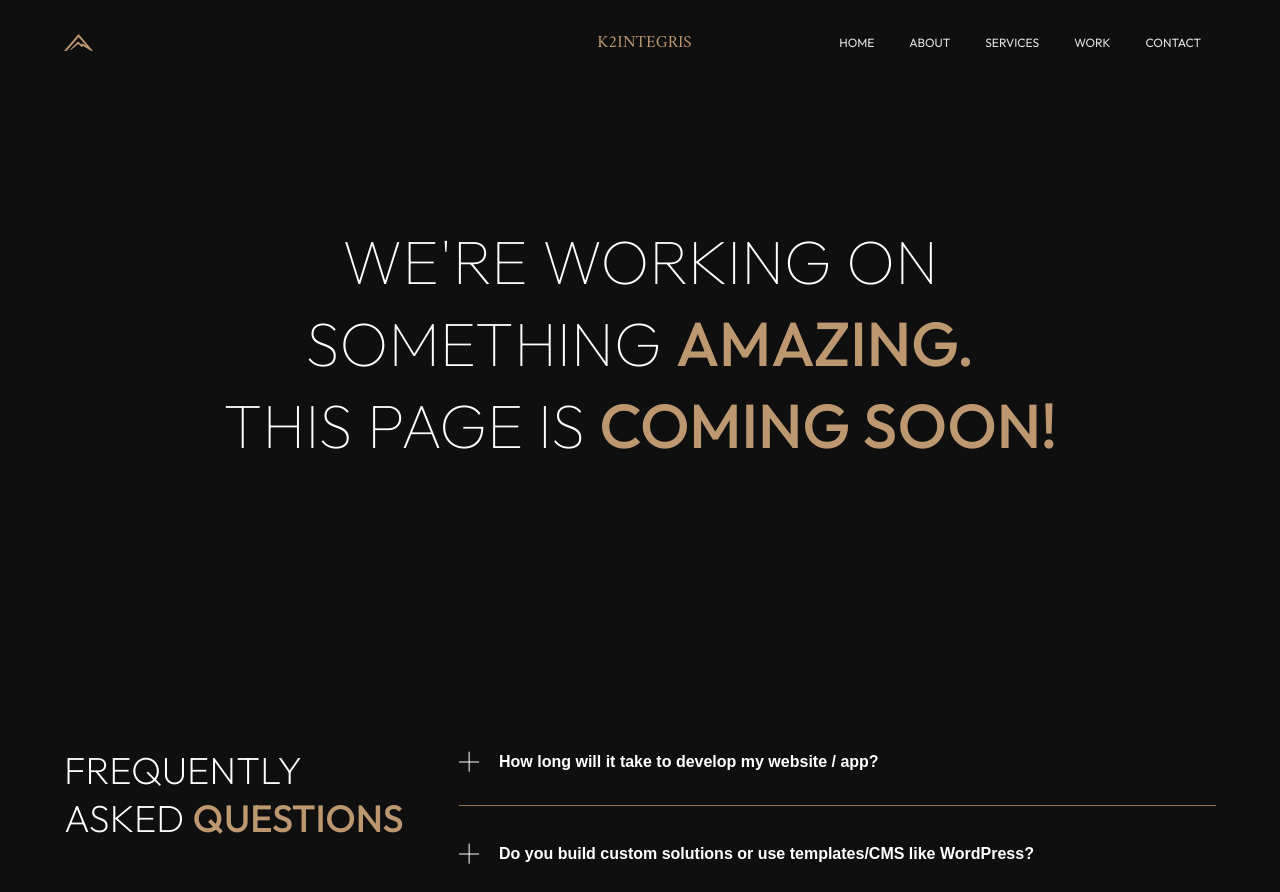
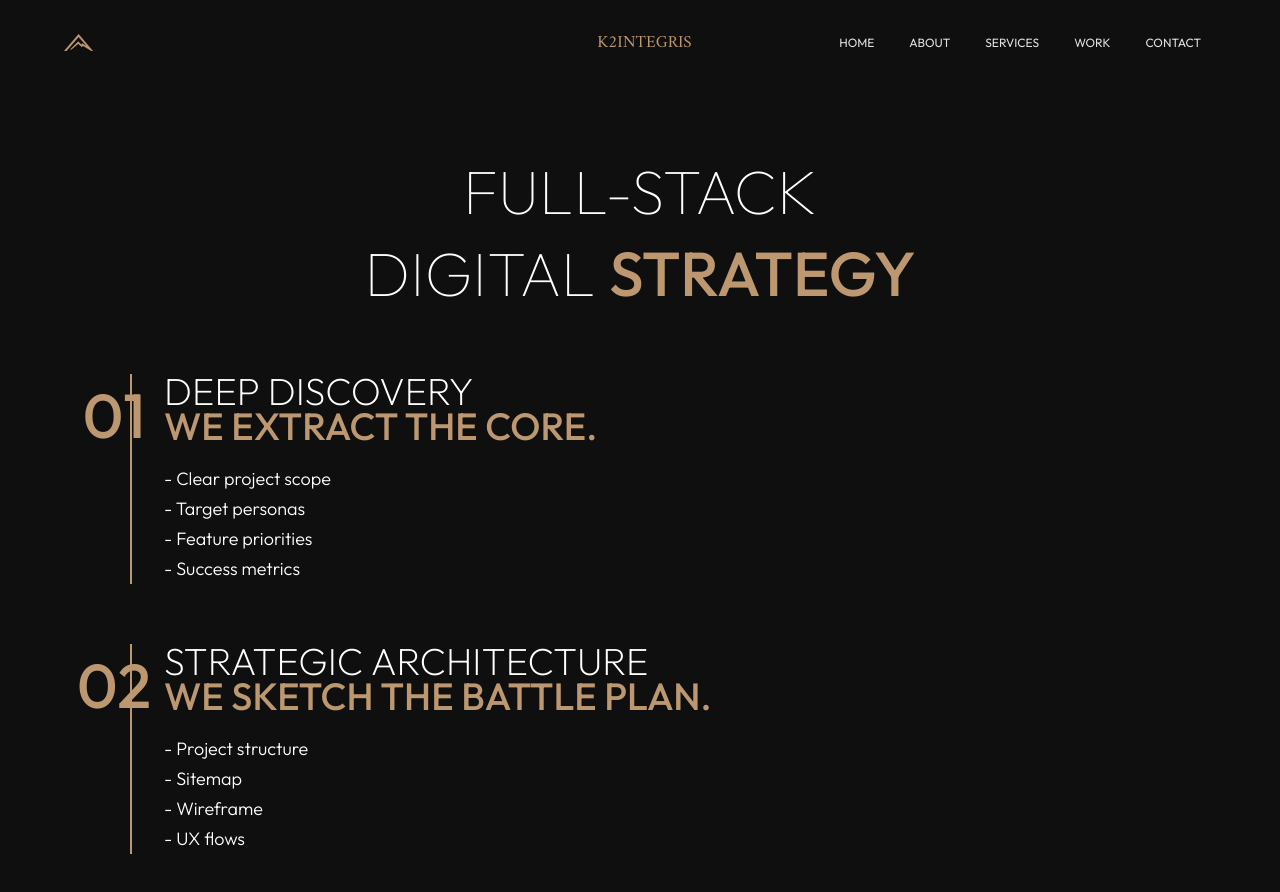
Before and after one commit to K2-Integris/k2integris, a Next.js app: page /strategy in a window 1280 px wide. Shown: the top 892 px of the page. Built offline with nearby package versions, Linux system fonts and the light colour scheme.

Commit message:
Strategy subpage

```diff
--- /dev/null
+++ b/app/css/_strategy.scss
@@ -0,0 +1,57 @@
+#strategy {
+    padding-bottom: 10rem;
+
+    .wrapper {
+        display: flex;
+        flex-direction: column;
+        gap: 6rem;
+    }
+
+    .hero {
+        padding-top: 15rem;
+
+        display: flex;
+        flex-direction: column;
+        gap: 3rem;
+    }
+
+    .step {
+        display: grid;
+        grid-template-areas: 'number heading' 'number text' 'number text';
+        grid-template-columns: 10rem calc(100% - 10rem);
+
+        h1 {
+            grid-area: number;
+            position: relative;
+
+            &::after {
+                content: "";
+
+                position: absolute;
+
+                width: 2px;
+                height: 100%;
+                background-color: var(--gold);
+                right: 3.2rem;
+            }
+        }
+
+        h2 {
+            grid-area: heading;
+            line-height: 3.5rem !important;
+
+            span {
+                font-size: 2rem;
+                line-height: 2.5rem !important;
+            }
+        }
+
+        p {
+            grid-area: text;
+            padding-top: 2rem;
+
+            font-size: 1.8rem;
+            line-height: 3rem;
+        }
+    }
+}
--- a/app/css/style.scss
+++ b/app/css/style.scss
@@ -122,6 +122,7 @@ section, header {
 @import "contact";
 @import "faq";
 @import "footer";
+@import "strategy";
 
 @media only screen and (max-width: 380px) {
     h1, h1 span {
--- a/app/strategy/page.jsx
+++ b/app/strategy/page.jsx
@@ -2,7 +2,220 @@ const { default: ComingSoon } = require("../coming-soon")
 
 const Strategy = () => {
     return (
-        <ComingSoon />
+        <>
+            <section id="strategy">
+                <div className="wrapper">
+                    <article className="hero">
+                        <h1>
+                            Full-Stack<br />Digital <span>Strategy</span>
+                        </h1>
+                    </article>
+                    <article className="step">
+                        <h1>
+                            <span>
+                                01
+                            </span>
+                        </h1>
+
+                        <h2>
+                            Deep Discovery
+                            <br />
+                            <span>
+                                We extract the core.
+                            </span>
+                        </h2>
+
+                        <p>
+                            - Clear project scope
+                            <br />
+                            - Target personas
+                            <br />
+                            - Feature priorities
+                            <br />
+                            - Success metrics
+                        </p>
+                    </article>
+
+                    <article className="step">
+                        <h1>
+                            <span>
+                                02
+                            </span>
+                        </h1>
+
+                        <h2>
+                            Strategic Architecture
+                            <br />
+                            <span>
+                                We sketch the battle plan.
+                            </span>
+                        </h2>
+
+                        <p>
+                            - Project structure
+                            <br />
+                            - Sitemap
+                            <br />
+                            - Wireframe
+                            <br />
+                            - UX flows
+                        </p>
+                    </article>
+
+                    <article className="step">
+                        <h1>
+                            <span>
+                                03
+                            </span>
+                        </h1>
+
+                        <h2>
+                            Design
+                            <br />
+                            <span>
+                                Visual clarity with business intent.
+                            </span>
+                        </h2>
+
+                        <p>
+                            - UI design
+                            <br />
+                            - Design system
+                            <br />
+                            - Animations
+                        </p>
+                    </article>
+
+                    <article className="step">
+                        <h1>
+                            <span>
+                                04
+                            </span>
+                        </h1>
+
+                        <h2>
+                            Development
+                            <br />
+                            <span>
+                                Code that works.
+                            </span>
+                        </h2>
+
+                        <p>
+                            - Next.js / React Native
+                            <br />
+                            - Laravel API
+                            <br />
+                            - Custom CMS
+                            <br />
+                            - SEO / Accessibility
+                        </p>
+                    </article>
+
+                    <article className="step">
+                        <h1>
+                            <span>
+                                05
+                            </span>
+                        </h1>
+
+                        <h2>
+                            QA & Optimization
+                            <br />
+                            <span>
+                                We break it before users can.
+                            </span>
+                        </h2>
+
+                        <p>
+                            - Real testing
+                            <br />
+                            - Lighthouse 90+
+                            <br />
+                            - Tracking setup
+                        </p>
+                    </article>
+
+                    <article className="step">
+                        <h1>
+                            <span>
+                                06
+                            </span>
+                        </h1>
+
+                        <h2>
+                            Launch & Hosting
+                            <br />
+                            <span>
+                                Seamless deployment.
+                            </span>
+                        </h2>
+
+                        <p>
+                            - Live setup
+                            <br />
+                            - SSL
+                            <br />
+                            - Security
+                            <br />
+                            - Backups
+                        </p>
+                    </article>
+
+                    <article className="step">
+                        <h1>
+                            <span>
+                                07
+                            </span>
+                        </h1>
+
+                        <h2>
+                            Marketing Stack
+                            <br />
+                            <span>
+                                Ship fast, learn fast.
+                            </span>
+                        </h2>
+
+                        <p>
+                            - Ads setup
+                            <br />
+                            - SEO baseline
+                            <br />
+                            - Newsletter
+                            <br />
+                            - Google business
+                        </p>
+                    </article>
+
+                    <article className="step">
+                        <h1>
+                            <span>
+                                08
+                            </span>
+                        </h1>
+
+                        <h2>
+                            Growth & Iteration
+                            <br />
+                            <span>
+                                We sketch the battle plan.
+                            </span>
+                        </h2>
+
+                        <p>
+                            - Analytics
+                            <br />
+                            - A / B testing
+                            <br />
+                            - UX improvements
+                            <br />
+                            - Support
+                        </p>
+                    </article>
+                </div>
+            </section>
+        </>
     )
 }
 
```
Also changed, not shown: app/css/style.css, 1 other file (tests, documents, lock files or other folders).
